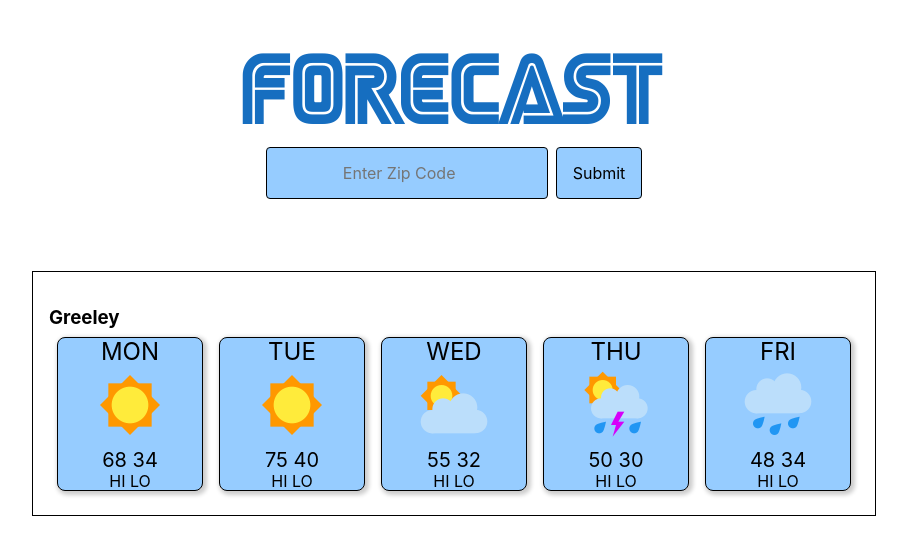
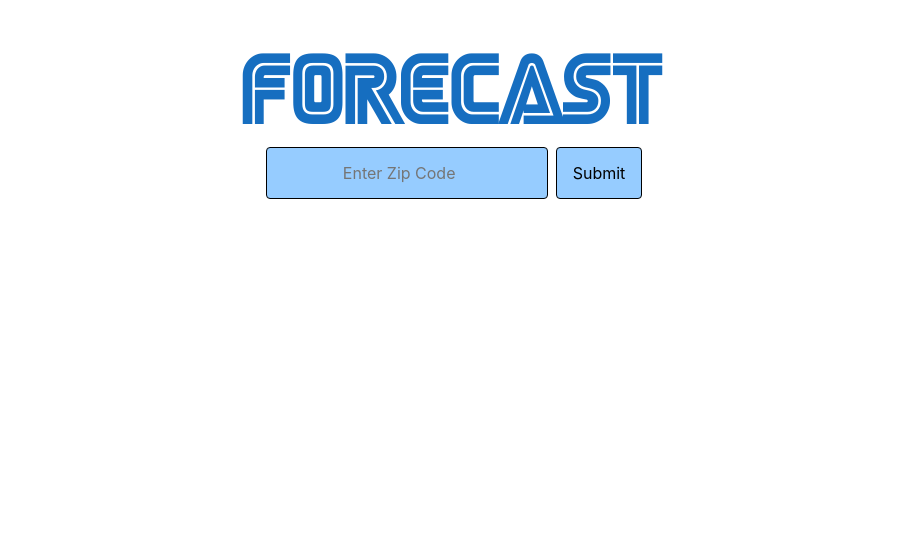
Before and after one commit to H-Brett/weather-app, a React (Create React App) app: page / in a window 1280 px wide. Shown: the top 534 px of the page, without its empty margins (186-1093 px from the left). Built offline with nearby package versions, Linux system fonts and the light colour scheme.

Commit message:
fetch finally working

```diff
--- a/src/App.js
+++ b/src/App.js
@@ -58,42 +58,41 @@ class App extends Component {
   getData = async (zipCode) => {
     let response = await fetch(`https://api.openweathermap.org/data/2.5/forecast?zip=${zipCode}&mode=json&units=imperial&appid=${APIKEY}`)
     let json = await response.json();
-    let dataObj = await {data: json.list};
-    let data = dataObj.data
-    let filteredData = data.filter((obj, i) => {
-           return obj.dt_txt.includes('06:00:00') || obj.dt_txt.includes('15:00:00')
-      });
-    return filteredData;
+    let data = await json;
+    this.setState({fetch: data})
+    // let filteredData = data.filter((obj, i) => {
+    //        return i === 0 || i == 39 || obj.dt_txt.includes('06:00:00') || obj.dt_txt.includes('15:00:00')
+    //   });
+  }
+
+  componentDidUpdate(prevProps, prevState) {
+
+    let { fetch } = this.state;
+    let cityName = fetch.city.name;
 
 
-      // })
-      // .then(data => {
-      //   const filteredItems = data.list.filter(obj => {
-      //     return obj.dt_txt.includes('06:00:00') || obj.dt_txt.includes('15:00:00')
-      //   })
-      //   return filteredItems;
-      // })
-
-      // return icon;
+    if(this.state.fetch !== prevState.fetch) {
+      let list = [...this.state.data, <CardList key={cityName} data={fakeData} realData={fetch} />]
+      this.setState({data: list})
+    }
   }
-
 
   onSearchChange = (event) => {
     let { value } = event.target;
     if(value.length === 5 && new RegExp(/[0-9]/).test(value)) { // tests that user input is 5 digits only
-      let data = this.getData(value);
-      console.log(data);
+      this.getData(value);
+      event.target.value = ''
     }
   }
-
-
 
   render() {
     return (
       <div className="App">
         <h1 className='header mb2'>Forecast</h1>
         <SearchBar onSearchChange={this.onSearchChange} />
-        <CardList data={fakeData} />
+        {
+          this.state.data
+        }
       </div>
     );
 }
--- a/src/CardList.js
+++ b/src/CardList.js
@@ -1,7 +1,8 @@
 import React from 'react';
 import Card from './Card';
 
-const CardList = ({data}) => {
+const CardList = ({ data, realData }) => {
+	console.log(realData);
 	let cards = data.map((x, i) => {
 		return (
 			<Card
@@ -14,8 +15,8 @@ const CardList = ({data}) => {
 	})
 
 	return (
-		<div className='mt5 dib ba pa3'>
-			<h3 className='tl mb0'>Greeley</h3>
+		<div className='mt4 dib ba pa3'>
+			<h3 className='tl mb0'>{realData.city.name}</h3>
 			{cards}
 		</div>
 
```
Also changed, not shown: src/logo.svg (deleted).
